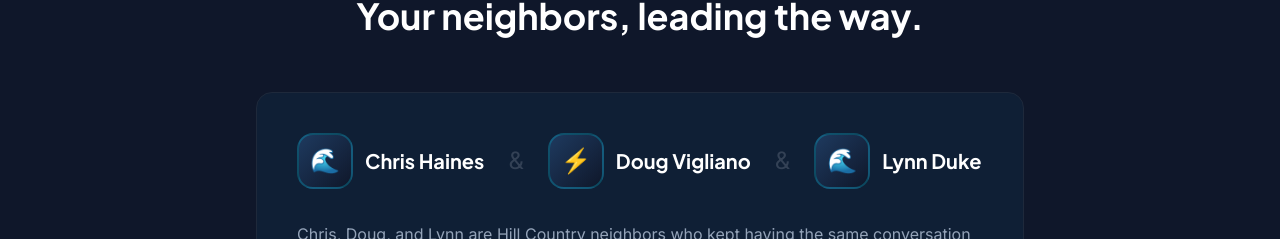
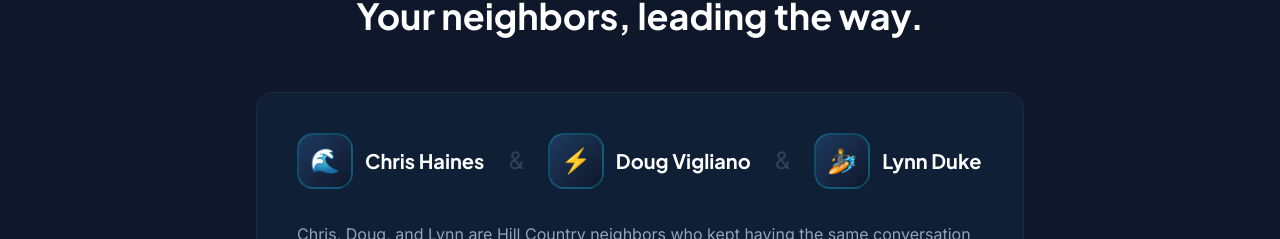
Before and after one commit to crhaines56-stack/ride-the-wave, a Next.js app: page / in a window 1280 px wide. Shown: the part 5170-5409 px from the top of the page. Built offline with nearby package versions, Linux system fonts and the light colour scheme.

Commit message:
Change Lynn's emoji to surfer 🏄

```diff
--- a/components/FounderSection.tsx
+++ b/components/FounderSection.tsx
@@ -65,7 +65,7 @@ export default function FounderSection() {
                     border: '2px solid rgba(6,182,212,0.3)',
                   }}
                 >
-                  🌊
+                  🏄
                 </div>
                 <span className="text-xl font-bold text-white" style={{ fontFamily: 'Plus Jakarta Sans, sans-serif' }}>Lynn Duke</span>
               </div>
```
